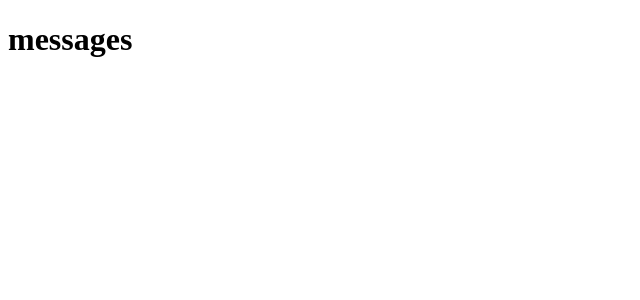
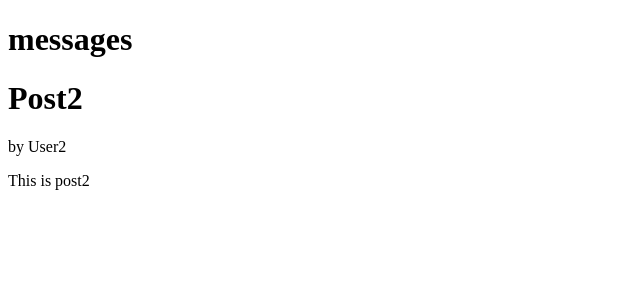
Before and after one commit to stai1/messages, an Angular app: page /post/1 in a window 1280 px wide. Before the commit this address led to /. Shown: the top 300 px of the page, without its empty margins (0-640 px from the left). Built offline with nearby package versions, Linux system fonts and the light colour scheme.

Commit message:
Post component

```diff
--- a/src/app/app-routing.module.ts
+++ b/src/app/app-routing.module.ts
@@ -1,11 +1,13 @@
 import { NgModule } from '@angular/core';
 import { Routes, RouterModule } from '@angular/router';
 import { BoardComponent } from './board/board.component';
+import { PostComponent } from './post/post.component';
 
 
 const routes: Routes = [
-  {path: "board", component: BoardComponent},
-  {path: "", redirectTo: "/board", pathMatch: "full"}
+  { path: "board", component: BoardComponent },
+  { path: "", redirectTo: "/board", pathMatch: "full" },
+  { path: "post/:id", component: PostComponent}
 ];
 
 @NgModule({
--- a/src/app/app.component.html
+++ b/src/app/app.component.html
@@ -1,2 +1,2 @@
-<h1>{{title}}</h1>
+<div routerLink=""><h1>{{title}}</h1></div>
 <router-outlet></router-outlet>
--- a/src/app/app.module.ts
+++ b/src/app/app.module.ts
@@ -5,12 +5,14 @@ import { AppRoutingModule } from './app-routing.module';
 import { AppComponent } from './app.component';
 import { BoardComponent } from './board/board.component';
 import { PostComposerComponent } from './post-composer/post-composer.component';
+import { PostComponent } from './post/post.component';
 
 @NgModule({
   declarations: [
     AppComponent,
     BoardComponent,
-    PostComposerComponent
+    PostComposerComponent,
+    PostComponent
   ],
   imports: [
     BrowserModule,
--- a/src/app/board/board.component.html
+++ b/src/app/board/board.component.html
@@ -2,8 +2,10 @@
 <div>
 	<app-post-composer></app-post-composer>
 	<div *ngFor="let post of posts.reverse()">
-		<h3>{{post.title}}</h3>
-		<p>by {{post.name}}</p>
-		<p class="content">{{post.content}}</p>
+		<div routerLink="/post/{{post.id}}">
+			<h3>{{post.title}}</h3>
+			<p>by {{post.name}}</p>
+			<p class="content">{{post.content}}</p>
+		</div>
 	</div>
 </div>
--- a/src/app/post.service.ts
+++ b/src/app/post.service.ts
@@ -9,7 +9,7 @@ import { Post } from './post';
 export class PostService {
   posts: Post[] = [
     new Post(0, 0, "Post1", "This is a post", "User1"),
-    new Post(0, 2, "Post2", "This is post2", "User2")
+    new Post(1, 2, "Post2", "This is post2", "User2")
   ]; // TODO: unhardcode and use database
   constructor() { }
 
@@ -20,4 +20,12 @@ export class PostService {
   getPosts(): Observable<Post[]> {
     return of(this.posts);
   }
+
+  getPost(id: number): Observable<Post> {
+    for(let post of this.posts) {
+      if(post.id === id) {
+        return of(post);
+      }
+    }
+  }
 }
--- /dev/null
+++ b/src/app/post/post.component.html
@@ -0,0 +1,3 @@
+<h1>{{post.title}}</h1>
+<p>by {{post.name}}</p>
+<p>{{post.content}}</p>
--- /dev/null
+++ b/src/app/post/post.component.ts
@@ -0,0 +1,25 @@
+import { Component, OnInit } from '@angular/core';
+import { ActivatedRoute } from '@angular/router';
+
+import { PostService } from '../post.service';
+import { Post } from '../post';
+
+@Component({
+  selector: 'app-post',
+  templateUrl: './post.component.html',
+  styleUrls: ['./post.component.scss']
+})
+export class PostComponent implements OnInit {
+  public post: Post;
+  constructor( private route: ActivatedRoute, private postService: PostService ) {}
+
+  ngOnInit() {
+    this.getPost();
+  }
+
+  getPost() {
+    this.postService.getPost(+this.route.snapshot.paramMap.get("id")).subscribe(
+      result => this.post = result
+    )
+  }
+}
```
Also changed, not shown: src/app/post/post.component.scss (added), 1 other file (tests, documents, lock files or other folders).
